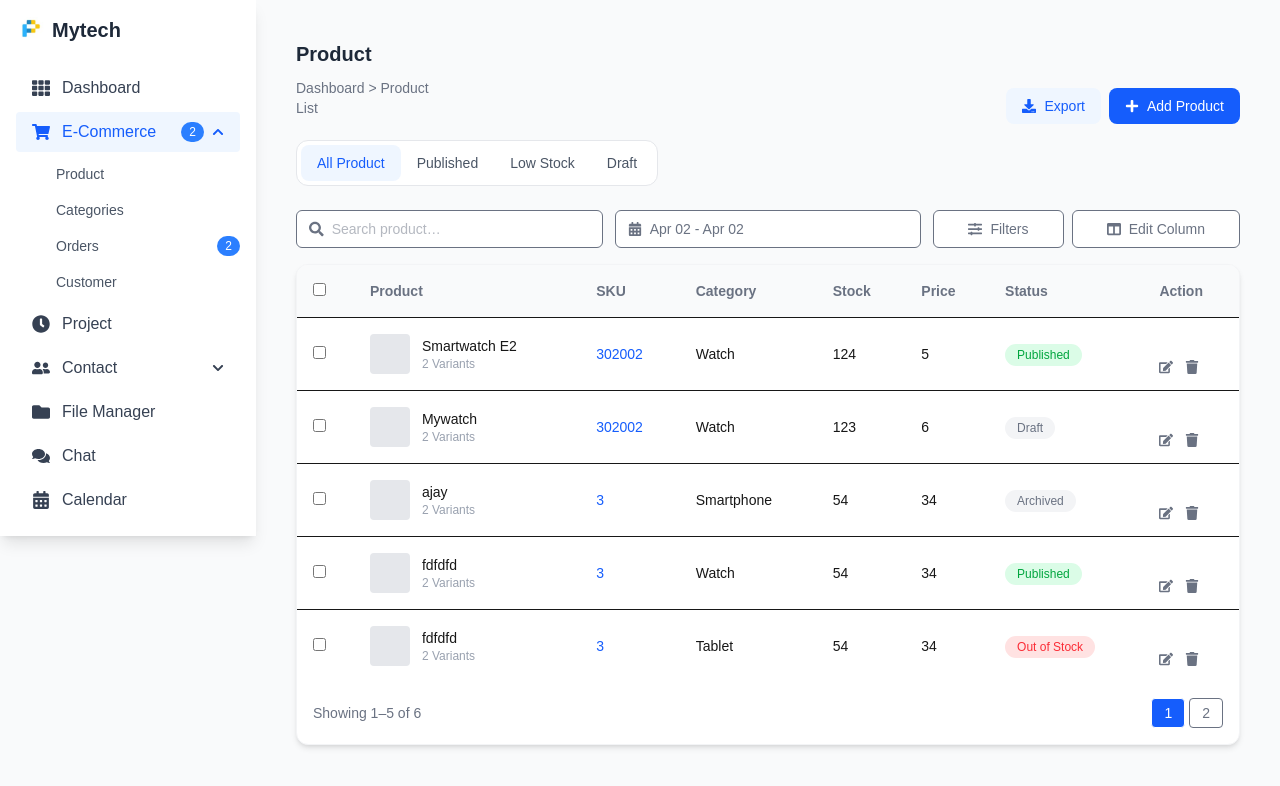
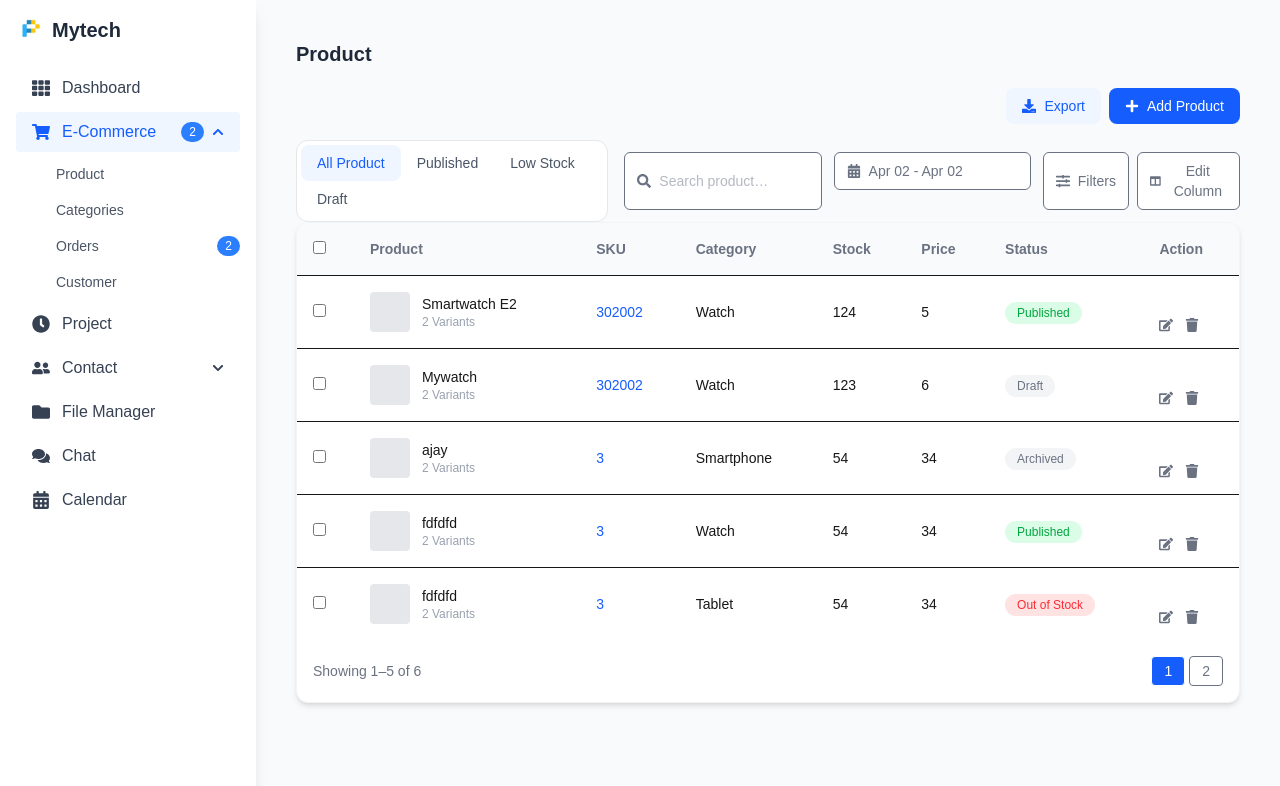
Before and after one commit to bhai1210/MyProjectCruds, a Next.js app: page /ProductsPages/Producttable in a window 1280 px wide. Shown: the top 786 px of the page. Built offline with nearby package versions, Linux system fonts and the light colour scheme; data requests are answered from the project's data file.

Commit message:
this is commt

```diff
--- a/pages/ProductsPages/Producttable.js
+++ b/pages/ProductsPages/Producttable.js
@@ -149,7 +149,7 @@ export default function ProductList() {
       <h1 className="text-xl font-semibold text-gray-800 mb-1">Product</h1>
 
       <div className="flex flex-col sm:flex-row sm:justify-between sm:items-center gap-2 mb-4">
-        <p className="text-sm text-gray-500">Dashboard &gt; Product List</p>
+
 
 
 
@@ -185,18 +185,24 @@ export default function ProductList() {
 
       </div>
 
-      <div className=''>
 
 
 
+
+      <div className="w-full">
+  {/* Wrapper for large/small screen behavior */}
+  <div className="flex flex-col lg:flex-row lg:justify-between lg:items-center gap-4">
+
     {/* Tabs */}
-      <div className="inline-flex flex-wrap items-center rounded-xl border border-gray-200 bg-white p-1 mb-6">
+    <div className="inline-flex flex-wrap items-center rounded-xl border border-gray-200 bg-white p-1">
       {tabs.map((tab) => (
         <button
           key={tab}
           onClick={() => setActiveTab(tab)}
           className={`px-4 py-2 text-sm font-medium rounded-lg transition ${
-              activeTab === tab ? 'bg-blue-50 text-blue-600' : 'text-gray-600 hover:bg-gray-50'
+            activeTab === tab
+              ? 'bg-blue-50 text-blue-600'
+              : 'text-gray-600 hover:bg-gray-50'
           }`}
         >
           {tab}
@@ -205,7 +211,8 @@ export default function ProductList() {
     </div>
 
     {/* Filter Bar */}
-      <div className="grid grid-cols-1 md:grid-cols-2 lg:grid-cols-3 gap-3 mb-4">
+    <div className="grid grid-cols-1 md:grid-cols-2 lg:grid-cols-3 gap-3 w-full lg:w-auto">
+      {/* Search Input */}
       <div className="flex items-center gap-2 px-3 py-2 border rounded-md bg-white text-gray-500">
         <FaSearch />
         <input
@@ -217,6 +224,7 @@ export default function ProductList() {
         />
       </div>
 
+      {/* Date Picker */}
       <div className="relative">
         <button
           onClick={() => setShowDatePicker(!showDatePicker)}
@@ -240,6 +248,7 @@ export default function ProductList() {
         )}
       </div>
 
+      {/* Filters and Columns */}
       <div className="flex gap-2">
         <button className="flex-grow flex items-center justify-center gap-2 px-3 py-2 border rounded-md text-sm text-gray-500 bg-white hover:bg-gray-50">
           <FaSlidersH />
@@ -251,8 +260,74 @@ export default function ProductList() {
         </button>
       </div>
     </div>
+  </div>
+</div>
 
-      </div>
+
+
+
+
+
+
+
+
+
+
+
+
+
+
+
+
+
+
+
+
+
+
+
+
+
+
+
+
+
+
+
+
+
+
+
+
+
+
+
+
+
+
+
+
+
+
+
+
+
+
+
+
+
+
+
+
+
+
+
+
+
+
+
+
+
 
       {/* Table */}
       <div className="overflow-x-auto bg-white rounded-xl shadow-md border border-gray-100">
--- a/pages/_app.js
+++ b/pages/_app.js
@@ -10,7 +10,7 @@ export default function App({ Component, pageProps }) {
     <div className="bg-gray-50 min-h-screen flex relative overflow-x-hidden">
       {/* Sidebar */}
       <aside
-        className={`fixed top-0 left-0 z-40 h-full bg-white shadow-lg transition-transform duration-300 ease-in-out
+        className={`fixed top-0 left-0 z-40 h-full md:h-auto bg-white shadow-lg transition-transform duration-300 ease-in-out
         ${isSidebarOpen ? "translate-x-0" : "-translate-x-full"}
         md:relative md:translate-x-0 md:block w-64`}
       >
```
Lines whose indentation alone changed are shown as unchanged.
